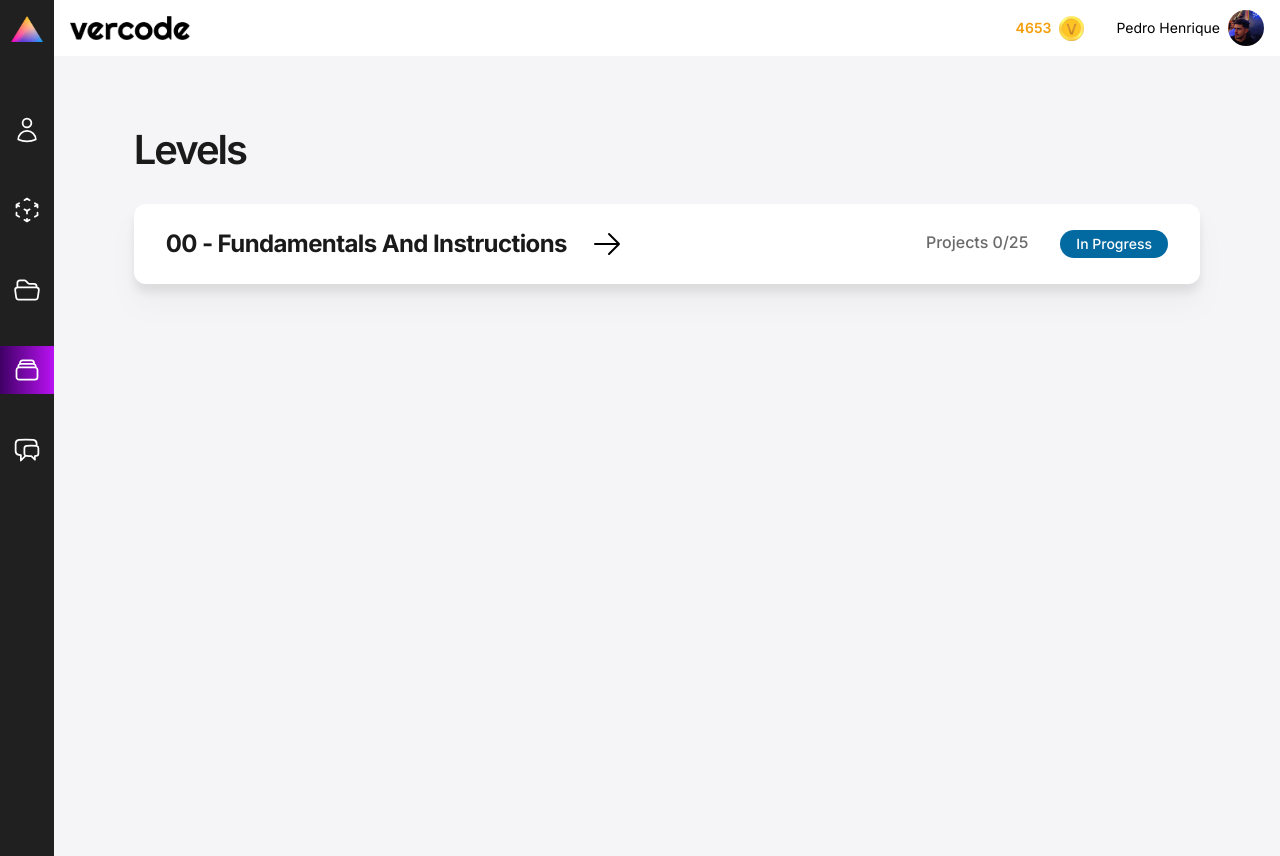
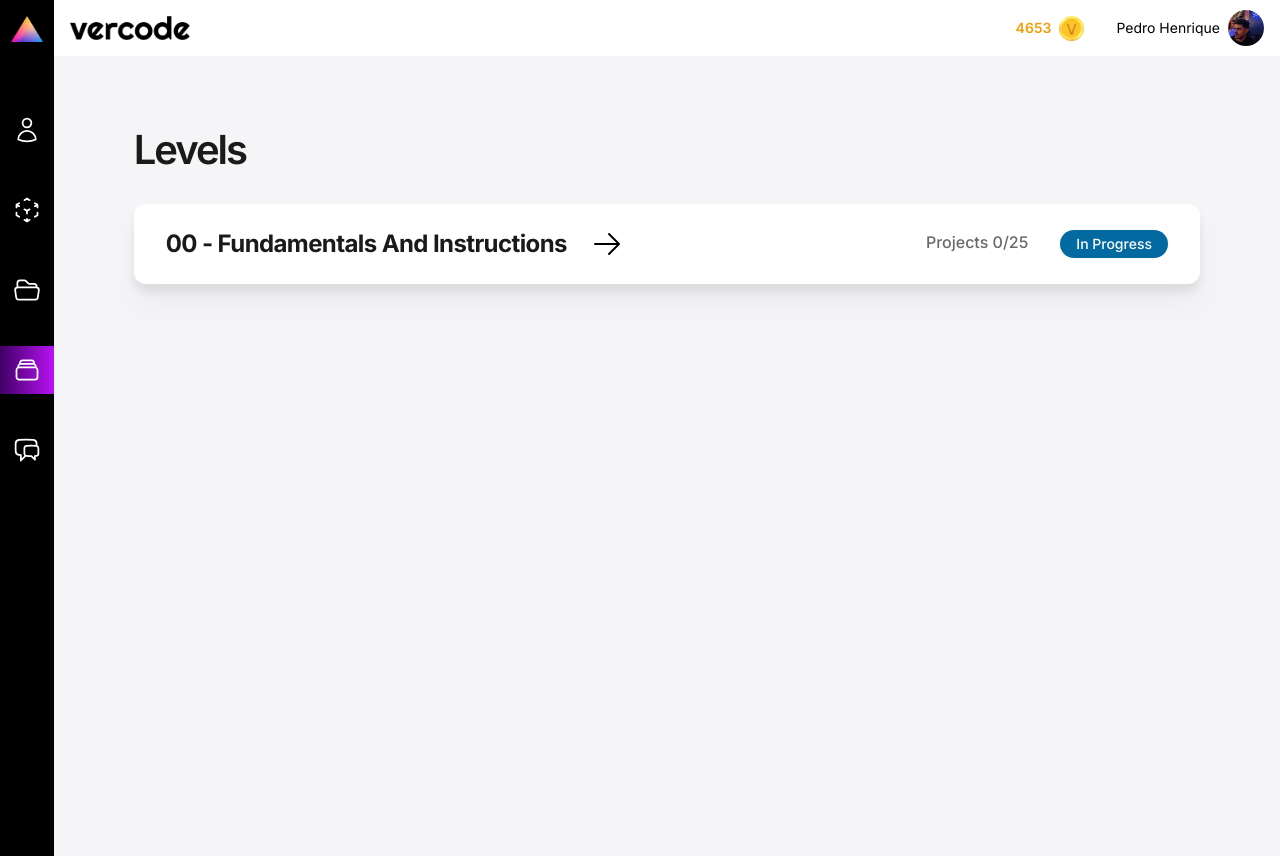
Before and after one commit to vercodeorg/vercode, a Next.js app: page /levels in a window 1280 px wide. Built offline with nearby package versions, Linux system fonts and the light colour scheme.

Commit message:
style: change background color from sidebar

```diff
--- a/app/components/Sidebar/index.tsx
+++ b/app/components/Sidebar/index.tsx
@@ -17,7 +17,7 @@ export const SideBar = () => {
     }
 
     return (
-        <div className="bg-[#202020] xl:w-14">
+        <div className="bg-black xl:w-14">
             <nav>
                 <div className="xl:w-8 mx-auto pt-4 pb-16 cursor-pointer">
                     <Link href={"/"}>
```
